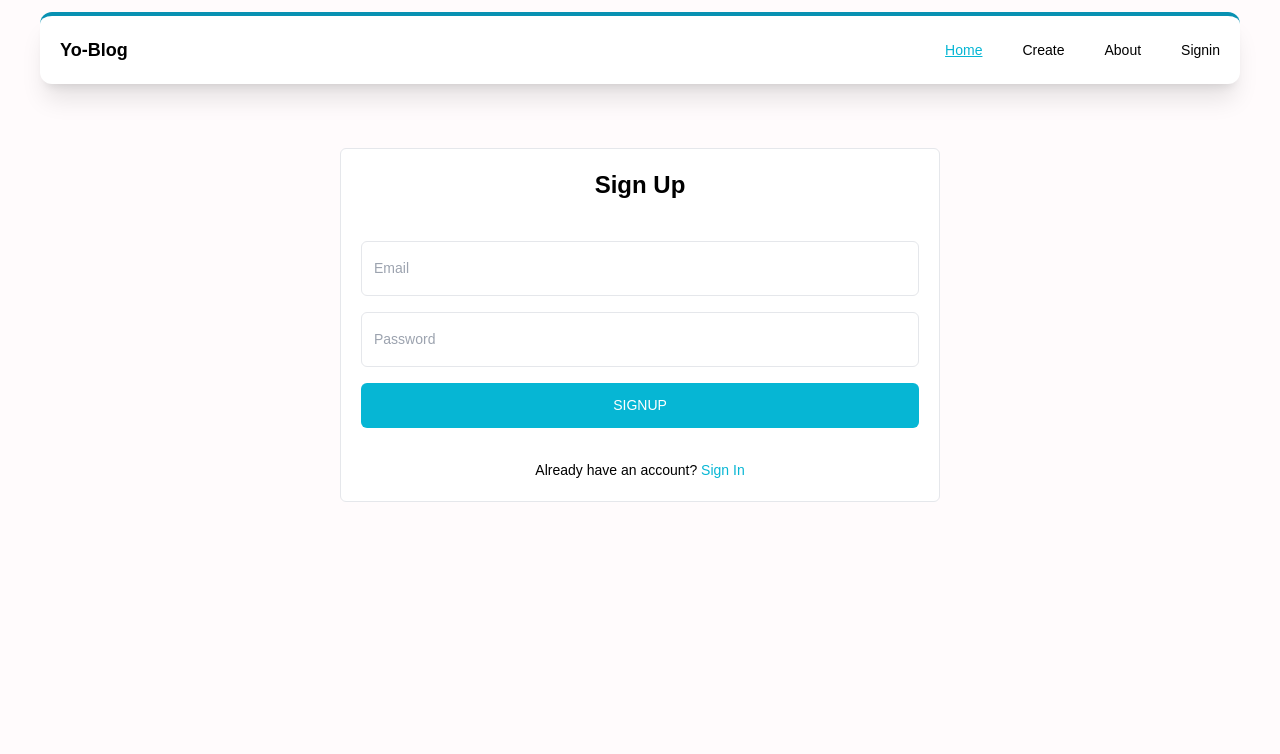
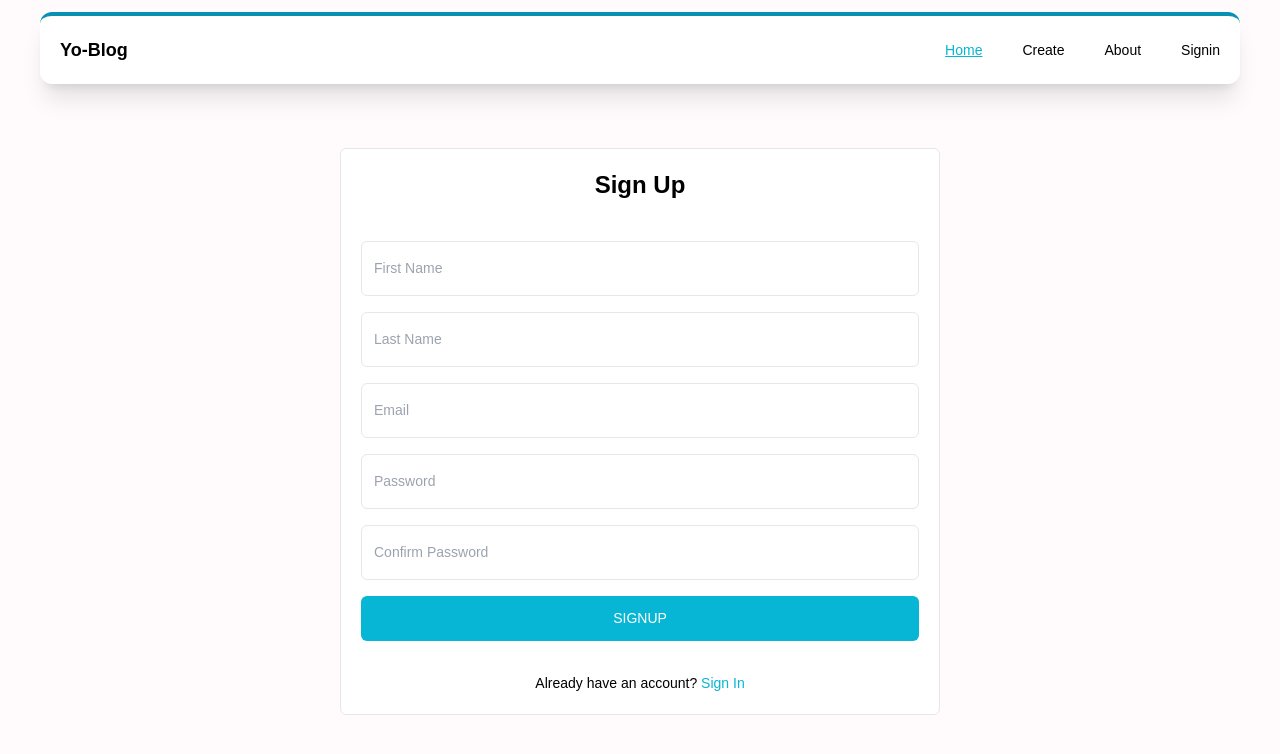
Before and after one commit to AmaduKamara/yo-blog, a React (Create React App) app: page /auth in a window 1280 px wide. Both pictures are taken after a click on the element "Sign Up". Shown: the top 754 px of the page. Built offline with nearby package versions, Linux system fonts and the light colour scheme.

Commit message:
Add more input fields

```diff
--- a/src/pages/Auth.js
+++ b/src/pages/Auth.js
@@ -2,15 +2,18 @@ import React from "react";
 import { useState } from "react";
 
 const initialState = {
+  firstName: "",
+  lastName: "",
   email: "",
   passowrd: "",
+  confirmPassword: "",
 };
 
 const Auth = () => {
   const [state, setState] = useState(initialState);
   const [signUp, setSignUp] = useState(false);
 
-  const { email, password } = state;
+  const { firstName, lastName, email, password, confirmPassword } = state;
 
   const handleChange = (e) => {
     e.preventDefault();
@@ -30,6 +33,30 @@ const Auth = () => {
           </h1>
         )}
         <form className="mt-10">
+          {signUp && (
+            <>
+              <div>
+                <input
+                  type="firstName"
+                  name="firstName"
+                  value={firstName}
+                  placeholder="First Name"
+                  onChange={handleChange}
+                  className="mb-4 py-4 px-3 rounded-md border w-full focus:outline-cyan-600"
+                />
+              </div>
+              <div>
+                <input
+                  type="lastName"
+                  name="lastName"
+                  value={lastName}
+                  placeholder="Last Name"
+                  onChange={handleChange}
+                  className="mb-4 py-4 px-3 rounded-md border w-full focus:outline-cyan-600"
+                />
+              </div>
+            </>
+          )}
           <div>
             <input
               type="email"
@@ -50,6 +77,18 @@ const Auth = () => {
               className="mb-4 py-4 px-3 rounded-md border w-full focus:outline-cyan-600"
             />
           </div>
+          {signUp && (
+            <div>
+              <input
+                type="password"
+                name="confirmPassword"
+                value={confirmPassword}
+                placeholder="Confirm Password"
+                onChange={handleChange}
+                className="mb-4 py-4 px-3 rounded-md border w-full focus:outline-cyan-600"
+              />
+            </div>
+          )}
           <div>
             <button
               type="submit"
```
